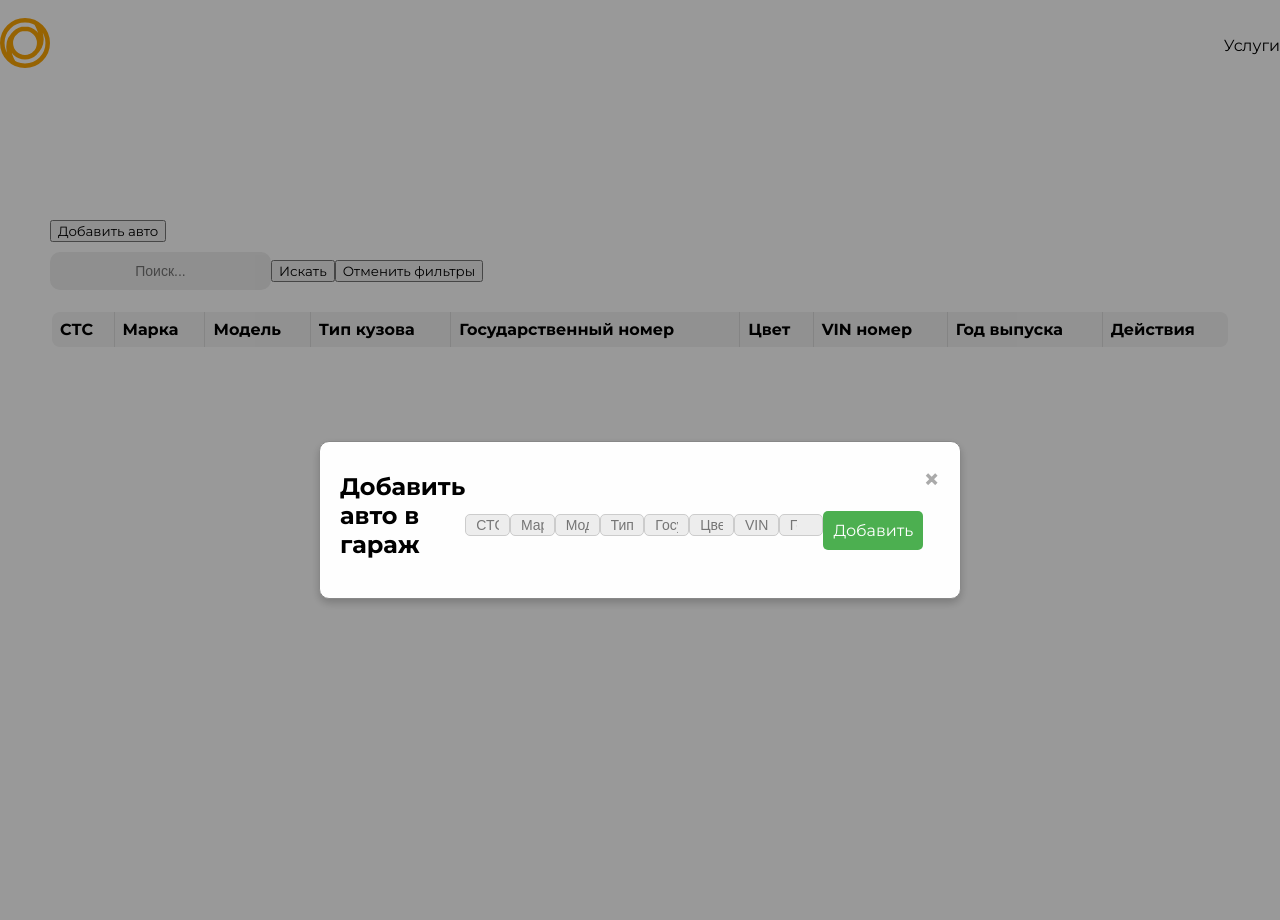
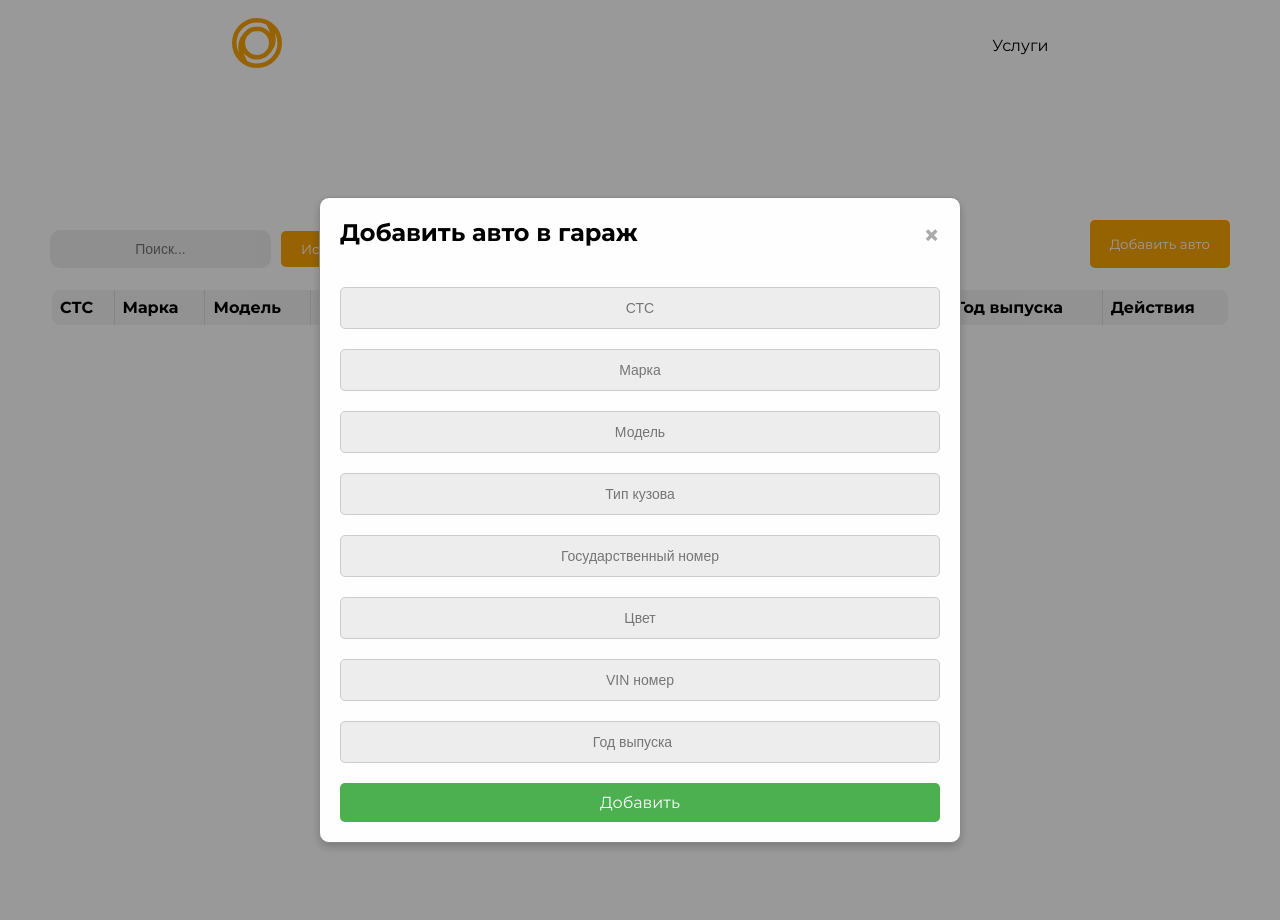
Before and after one commit to WiggMatt/CarService, a Django app: page /profile/garage/ in a window 1280 px wide. Run offline with Django 5.2, Linux system fonts and the light colour scheme; a user stored in the database is signed in; data comes from the database, SQL or seed files in the repository; lists and menus that the app fills with data are empty.

Commit message:
фронтовик

```diff
--- a/src/car_app/static/css/garage.css
+++ b/src/car_app/static/css/garage.css
@@ -3,7 +3,12 @@
 }
 
 body {
+
     margin: 0;
+}
+
+header{
+    margin: 0 231.5px;
 }
 
 .content {
@@ -78,8 +83,20 @@ a.button:hover {
     font-size: 30px;
 }
 
-.search-button {
-    margin-left: 20px;
+.search-button , .button-add {
+    border: none;
+    margin-left: 10px;
+    display: inline-block;
+    text-decoration: none;
+    background-color: #faa404;
+    color: #fff;
+    padding: 10px 20px;
+    border-radius: 5px;
+    transition: background-color 0.3s ease;
+}
+
+.filter-button{
+    margin-left: 10px;
     display: inline-block;
     text-decoration: none;
     background-color: #ffffff;
@@ -156,8 +173,9 @@ form input {
 }
 
 .modal-content input {
+
     width: 100%;
-    padding: 10px;
+    padding: 20px 10px;
     margin: 10px 0;
     border: 1px solid #ccc;
     border-radius: 5px;
--- a/src/orders_app/static/css/client_order.css
+++ b/src/orders_app/static/css/client_order.css
@@ -6,6 +6,10 @@ body {
 h1 {
     text-align: center;
     margin-bottom: 20px;
+}
+
+header{
+    margin: 0 231.5px;
 }
 
 .content {
@@ -39,6 +43,7 @@ h1 {
     margin: 10px 0 20px 260px;
     cursor: pointer;
     border-radius: 5px;
+    border: none;
 }
 
 .order-card {
--- a/templates/base_templates/base_header.html
+++ b/templates/base_templates/base_header.html
@@ -13,6 +13,8 @@
     }
 
     header {
+
+
         height: 50px;
         margin-top: 20px;
         display: flex;
--- a/templates/сars/garage.html
+++ b/templates/сars/garage.html
@@ -20,12 +20,15 @@
 
 {% block content %}
     <div class="content">
-        <button id="addCarBtn" class="button">Добавить авто</button>
+        <div class="butons" style="display: flex; justify-content: space-between">
             <form id="searchForm" method="GET" action=".">
-            <input type="text" name="search_query" placeholder="Поиск..." value="{{ request.GET.search_query }}">
-            <button type="submit">Искать</button>
-            <button type="button" id="clearFiltersBtn" onclick="clearFilters()">Отменить фильтры</button>
+            <input  type="text" name="search_query" placeholder="Поиск..." value="{{ request.GET.search_query }}">
+            <button class="search-button" type="submit">Искать</button>
+            <button class="filter-button" type="button" id="clearFiltersBtn" onclick="clearFilters()">Отменить фильтры</button>
         </form>
+        <button id="addCarBtn" class="button-add">Добавить авто</button>
+        </div>
+
         <table>
             <thead>
             <tr>
@@ -53,10 +56,12 @@
                     <td>{{ car.year_of_manufacture }}</td>
                     <td>
                         <div class="action-buttons">
-                            <a class="body-button" href="{% url 'update_car' car.id %}"><i class='bx bx-edit-alt'></i></a>
+                            <a class="body-button" href="{% url 'update_car' car.id %}"><i
+                                    class='bx bx-edit-alt'></i></a>
                             <form id="delete-form-{{ car.id }}" action="{% url 'delete_car' car.id %}" method="post">
                                 {% csrf_token %}
-                                <button type="button" onclick="confirmDelete('{{ car.id }}')"><i class='bx bx-trash'></i></button>
+                                <button type="button" onclick="confirmDelete('{{ car.id }}')"><i
+                                        class='bx bx-trash'></i></button>
                             </form>
                         </div>
                     </td>
@@ -69,19 +74,30 @@
     <!-- Модальное окно для добавления автомобиля -->
     <div id="addCarModal" class="modal">
         <div class="modal-content">
+            <div class="head" style="display: flex; justify-content: space-between">
+                <h2>Добавить авто в гараж</h2>
                 <span class="close">&times;</span>
-            <form id="addCarForm" method="post" action="{% url 'garage' %}">
-                <h2>Добавить авто в гараж</h2>
+            </div>
+
+
+            <form style="display: flex; justify-content: center" id="addCarForm" method="post"
+                  action="{% url 'garage' %}">
+
                 {% csrf_token %}
+                <div class="inputs" style="display: flex;flex-direction: column; width: 100%">
                     <input type="text" id="sts" name="sts" required placeholder="СТС">
                     <input type="text" id="brand" name="brand" required placeholder="Марка">
                     <input type="text" id="model" name="model" required placeholder="Модель">
                     <input type="text" id="body_type" name="body_type" required placeholder="Тип кузова">
-                <input type="text" id="license_plate" name="license_plate" required placeholder="Государственный номер">
+                    <input type="text" id="license_plate" name="license_plate" required
+                           placeholder="Государственный номер">
                     <input type="text" id="color" name="color" required placeholder="Цвет">
                     <input type="text" id="vin_number" name="vin_number" required placeholder="VIN номер">
-                <input type="number" id="year_of_manufacture" name="year_of_manufacture" required placeholder="Год выпуска">
+                    <input type="number" id="year_of_manufacture" name="year_of_manufacture" required
+                           placeholder="Год выпуска">
                     <button type="submit">Добавить</button>
+                </div>
+
             </form>
         </div>
     </div>
@@ -103,21 +119,21 @@
         var btn = document.getElementById("addCarBtn");
         var span = document.getElementsByClassName("close")[0];
 
-        btn.onclick = function() {
+        btn.onclick = function () {
             modal.style.display = "block";
         }
 
-        span.onclick = function() {
+        span.onclick = function () {
             modal.style.display = "none";
         }
 
-        window.onclick = function(event) {
+        window.onclick = function (event) {
             if (event.target == modal) {
                 modal.style.display = "none";
             }
         }
 
-        document.getElementById("addCarForm").onsubmit = function(event) {
+        document.getElementById("addCarForm").onsubmit = function (event) {
             event.preventDefault();
             var form = event.target;
             var formData = new FormData(form);
```
Also changed, not shown: src/orders_app/static/css/all_appeals.css (+15 -4 lines), templates/orders/create_order_by_manager.html (+12 -4 lines), templates/orders/manager_orders.html (+4 -4 lines), templates/orders/reg_client_and_car.html (+53 -4 lines), templates/orders/service_history.html (+7 -2 lines). Lines whose indentation alone changed are shown as unchanged.
